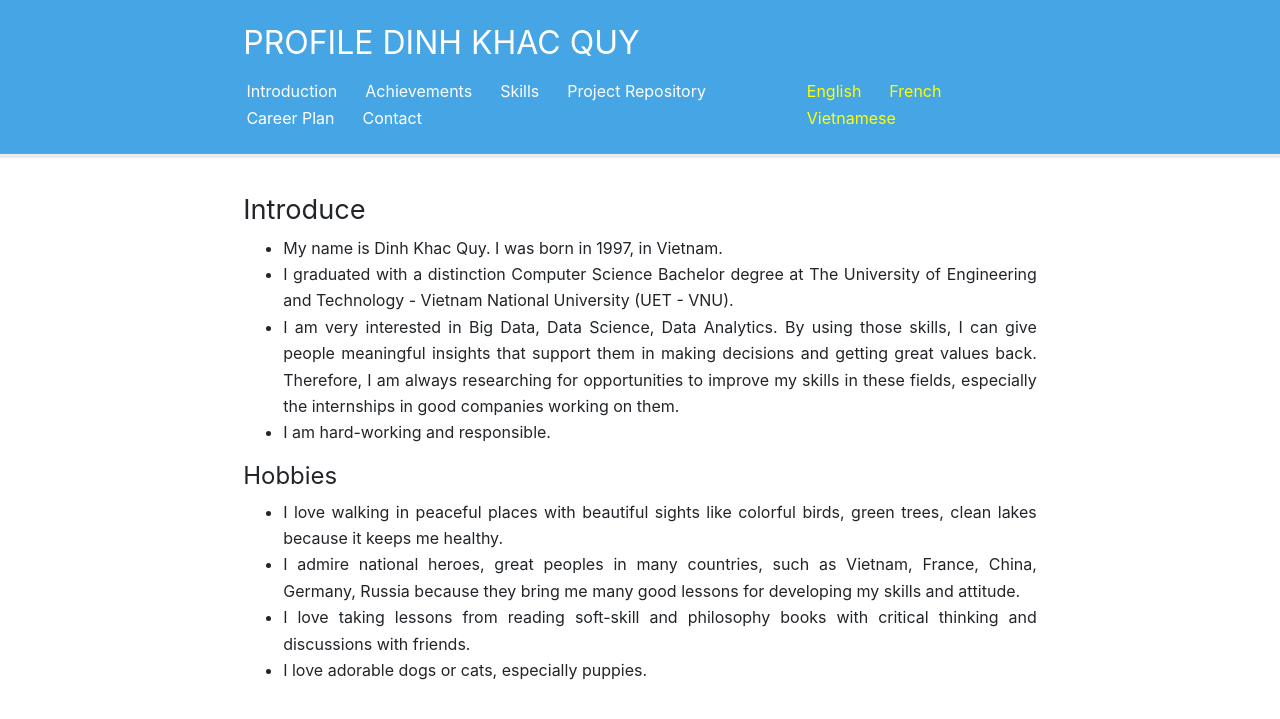
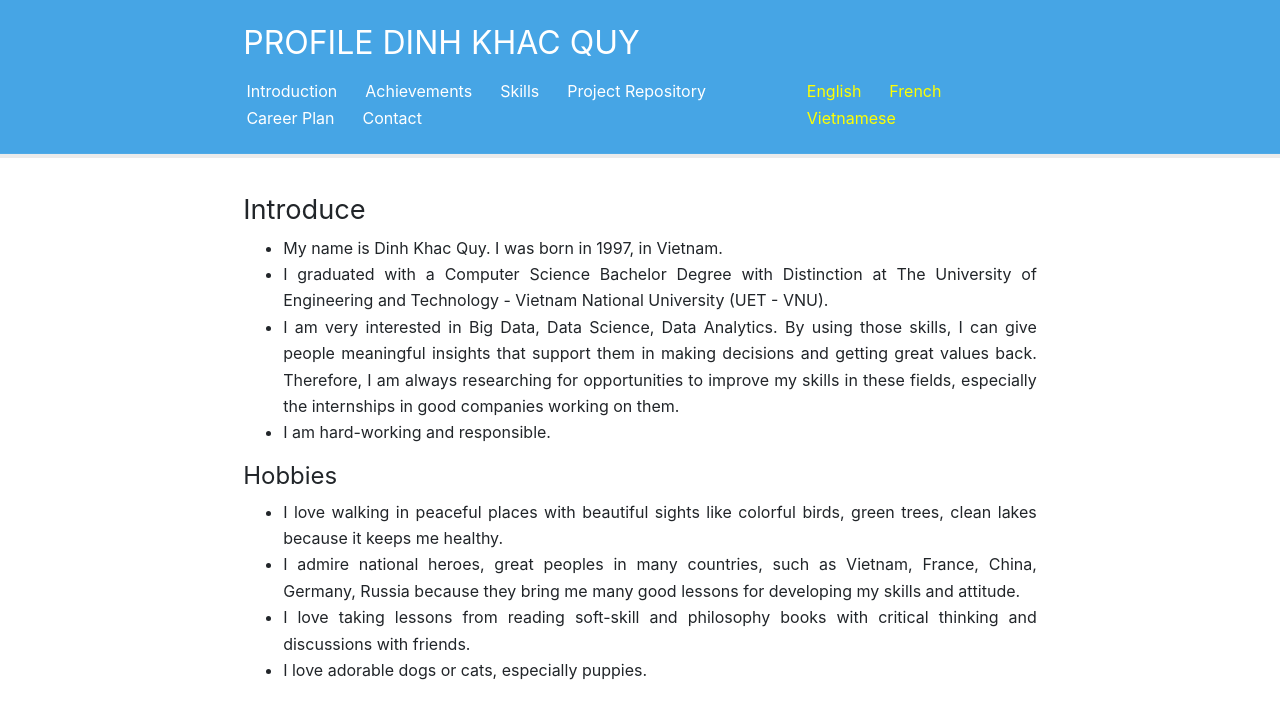
Before and after one commit to christianezeani/panthera-jekyll, a Jekyll site: the page built from en/Introduction.md, in a window 1280 px wide. Shown: the top 719 px of the page. Built offline with Jekyll 4.4.1, drawn with Linux system fonts in a browser that asks for light colours.

Commit message:
Update Introduction.md

```diff
--- a/en/Introduction.md
+++ b/en/Introduction.md
@@ -9,7 +9,7 @@
 # Introduce
 
 * My name is Dinh Khac Quy. I was born in 1997, in Vietnam.
-* I graduated with a distinction Computer Science Bachelor degree at The University of Engineering and Technology - Vietnam National University (UET - VNU).
+* I graduated with a Computer Science Bachelor Degree with Distinction at The University of Engineering and Technology - Vietnam National University (UET - VNU).
 * I am very interested in Big Data, Data Science, Data Analytics. By using those skills, I can give people meaningful insights that support them in making decisions and getting great values back. Therefore, I am always researching for opportunities to improve my skills in these fields, especially the internships in good companies working on them.
 * I am hard-working and responsible.
 
```
